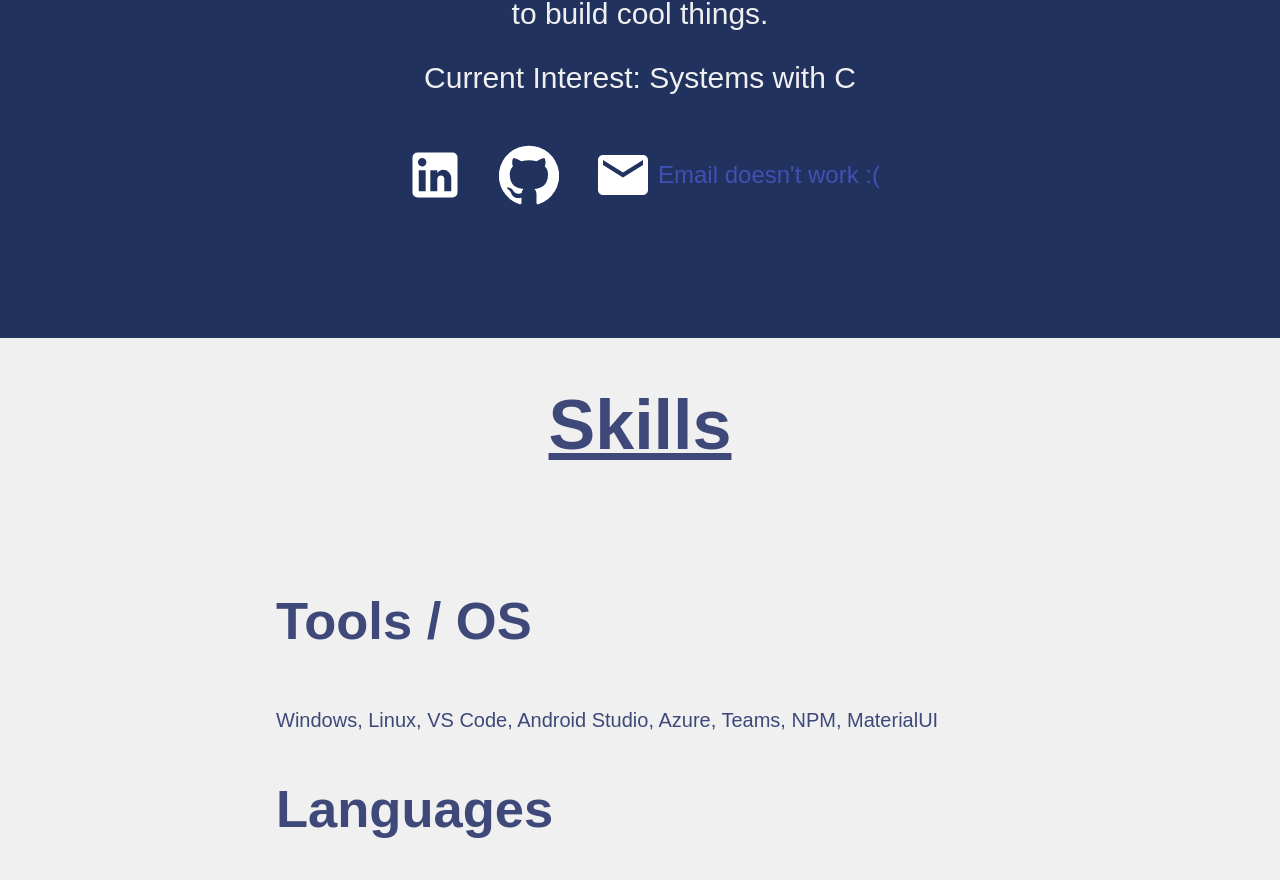
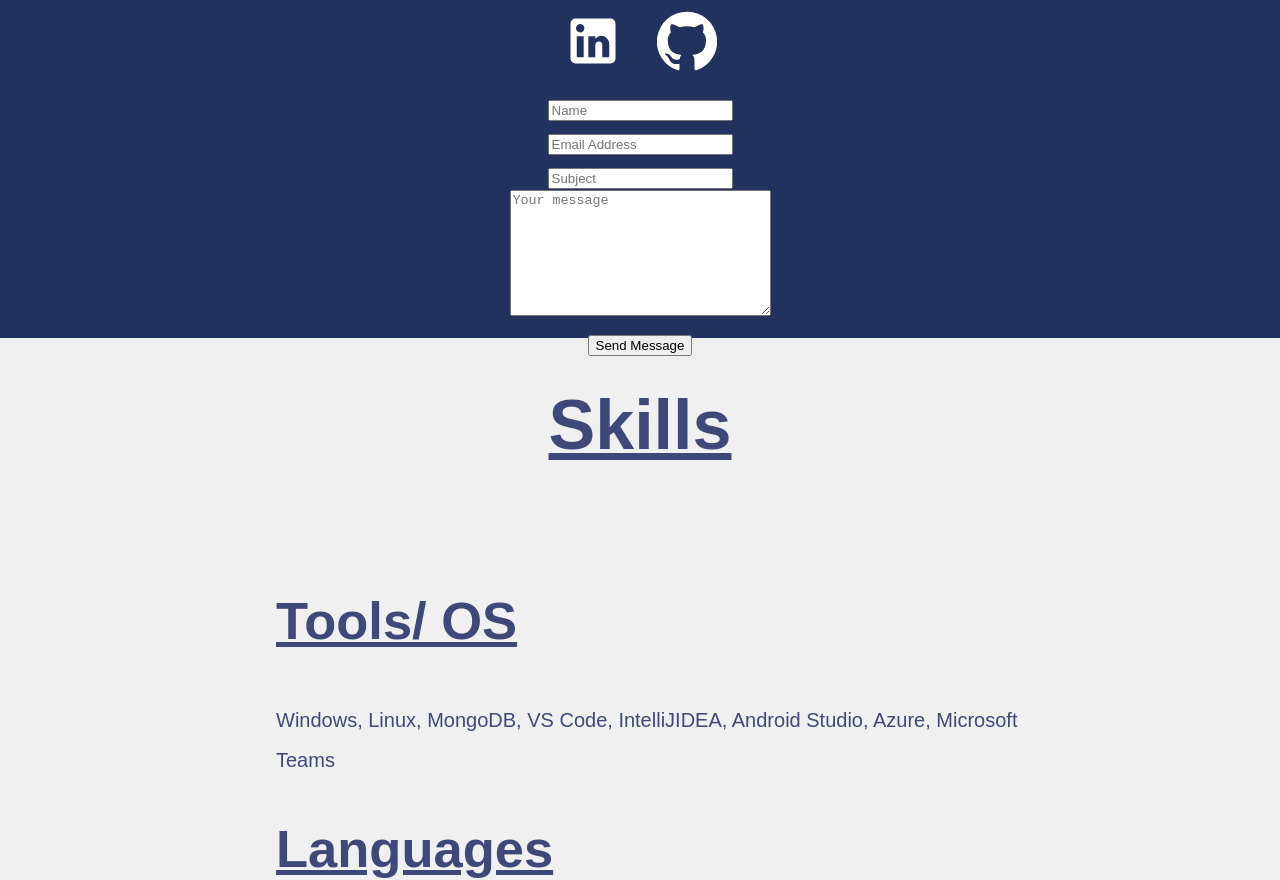
Before and after one commit to deddye/PersonalWebsite, a React (Create React App) app in the folder personal-website/: page / in a window 1280 px wide. Shown: the part 452-1332 px from the top of the page. Built offline with nearby package versions, Linux system fonts and the light colour scheme.

Commit message:
email form works now

```diff
--- a/personal-website/package.json
+++ b/personal-website/package.json
@@ -8,6 +8,7 @@
     "@testing-library/jest-dom": "^5.16.4",
     "@testing-library/react": "^13.3.0",
     "@testing-library/user-event": "^13.5.0",
+    "emailjs-com": "^3.2.0",
     "react": "^18.2.0",
     "react-dom": "^18.2.0",
     "react-router-dom": "^6.3.0",
--- /dev/null
+++ b/personal-website/src/components/ContactForm.js
@@ -0,0 +1,43 @@
+import emailjs from 'emailjs-com';
+import React from 'react';
+
+export default function ContactMe() {
+
+    function sendEmail(e) {
+        e.preventDefault();
+
+        emailjs.sendForm('service_y8l509x', 'template_5ixu9nk', e.target, 'MaTi_DztZ4qkyCoBu')
+        .then((result) => {
+            console.log(result.text);
+        }, (error) => {
+            console.log(error.text);
+        });
+        e.target.reset();
+    }
+
+    return (
+        <div>
+            <div className='container'>
+            <form onSubmit={sendEmail}>
+                    <div className='row pt-5 mx-auto'>
+                        <div className='col-8 form-group mx-auto'>
+                            <input type='text' className='form-control' placeholder='Name' name='name'/>
+                        </div>
+                        <div className='col-8 form-group pt-2 mx-auto'>
+                            <input type='email' className='form-control' placeholder='Email Address' name='email'/>
+                        </div>
+                        <div className='col-8 form-group pt-2 mx-auto'>
+                            <input type='text' className='form-control' placeholder='Subject' name='subject'/>
+                        </div>
+                        <div className='col-8 form-group pt-2 mx-auto'>
+                            <textarea className='form-control' id='' cols='30'  rows='8' placeholder='Your message' name='message'/>
+                        </div>
+                        <div className='col-8 pt-3 mx-auto'>
+                            <input type='submit' className='btn btn info' value='Send Message'></input>
+                        </div>
+                    </div>
+                </form>
+            </div>
+        </div>
+    );
+}
--- a/personal-website/src/helpers/ProjectList.js
+++ b/personal-website/src/helpers/ProjectList.js
@@ -19,7 +19,7 @@ export const ProjectList = [
         name:'Cush',
         url: 'https://github.com/deddye/Cush',
         image: Cush,
-        skills: 'C, Basic OS functionality, POSIX library, Linux (CentOS8)',
+        skills: 'C, POSIX library, Linux (CentOS8)',
         private: true,
         description: 'Program to run a custom shell which can handle a few builtins, processes, pipes, and I/O'
     },
--- a/personal-website/src/pages/Home.js
+++ b/personal-website/src/pages/Home.js
@@ -1,8 +1,8 @@
 import React from 'react'
 import LinkedInIcon from '@material-ui/icons/LinkedIn'
 import GitHubIcon from '@material-ui/icons/GitHub'
-import EmailIcon from '@material-ui/icons/Email'
 import IconButton from '@material-ui/core/IconButton'
+import ContactMe from '../components/ContactForm'
 
 import '../styles/Home.css'
 
@@ -28,30 +28,27 @@ function Home() {
              <GitHubIcon />
             </IconButton>
           </a>
-          <IconButton color='primary'>
-            <EmailIcon />
-            <p> Email doesn't work :( </p>
-          </IconButton>
+          <ContactMe/>
         </div>
       </div>
       <div className='skills'>
         <h1> <u>Skills</u> </h1>
         <ol className='list'>
           <li className='item'>
-            <h2> Tools / OS </h2>
+            <h2> <u>Tools/ OS</u> </h2>
             <span>
-              Windows, Linux, VS Code, Android Studio,
-              Azure, Teams, NPM, MaterialUI
+              Windows, Linux, MongoDB, VS Code, IntelliJIDEA, Android Studio,
+              Azure, Microsoft Teams
             </span>
           </li>
           <li className='item'>
-            <h2> Languages </h2>
+            <h2> <u>Languages</u> </h2>
             <span>
-              Java - JavaFX, C, Assembly, Kotlin, Python, C++, JavaScript, C#
+              Java - JavaFX, C, Kotlin, JavaScript/ TypeScript, Python
             </span>
           </li>
           <li className='item'>
-            <h2> Soft Skills </h2>
+            <h2> <u>Soft Skills</u> </h2>
             <span>
               Communication, Conscientiousness, Research, Team collaboration,
               Problem solving
```
Also changed, not shown: 1 other file (tests, documents, lock files or other folders).
